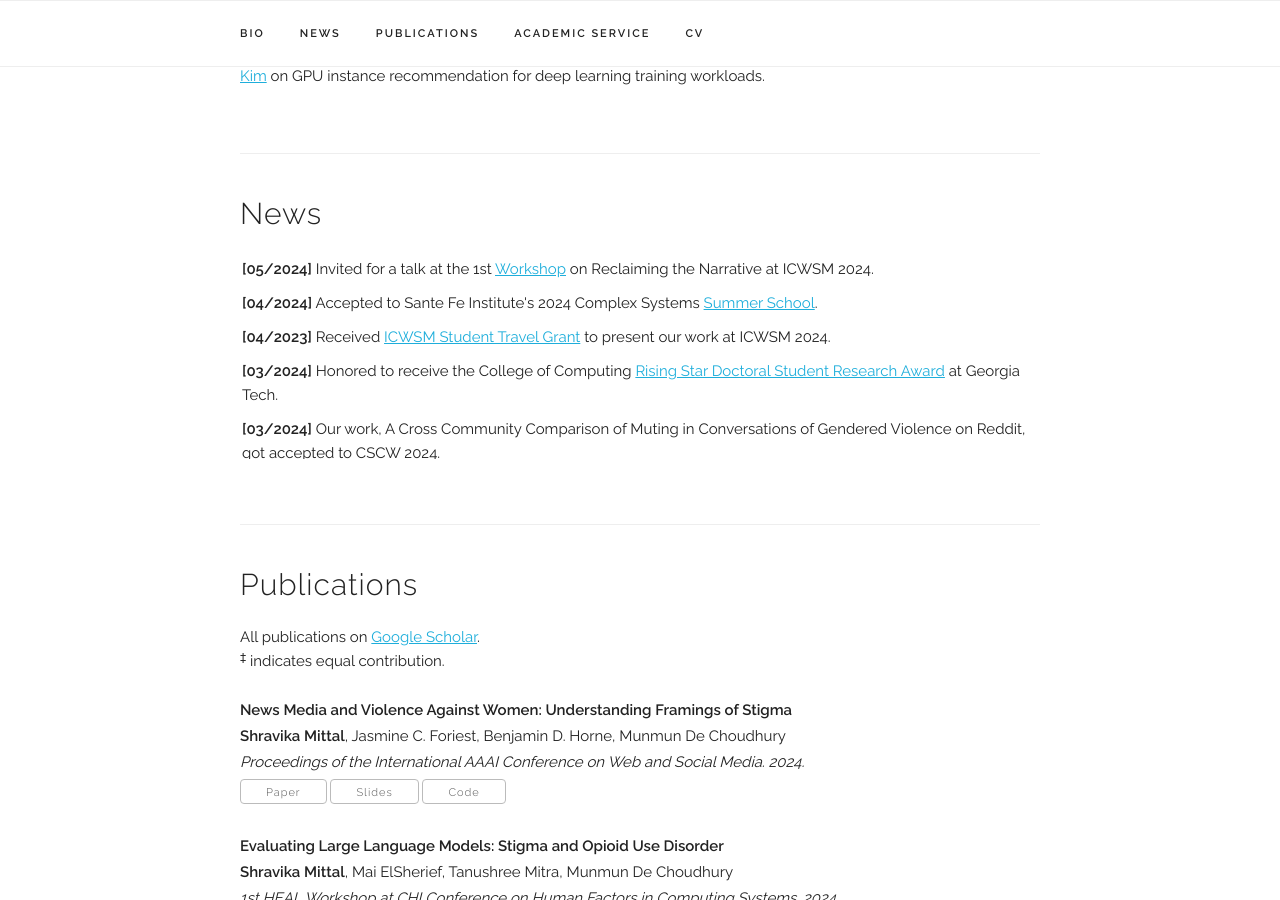
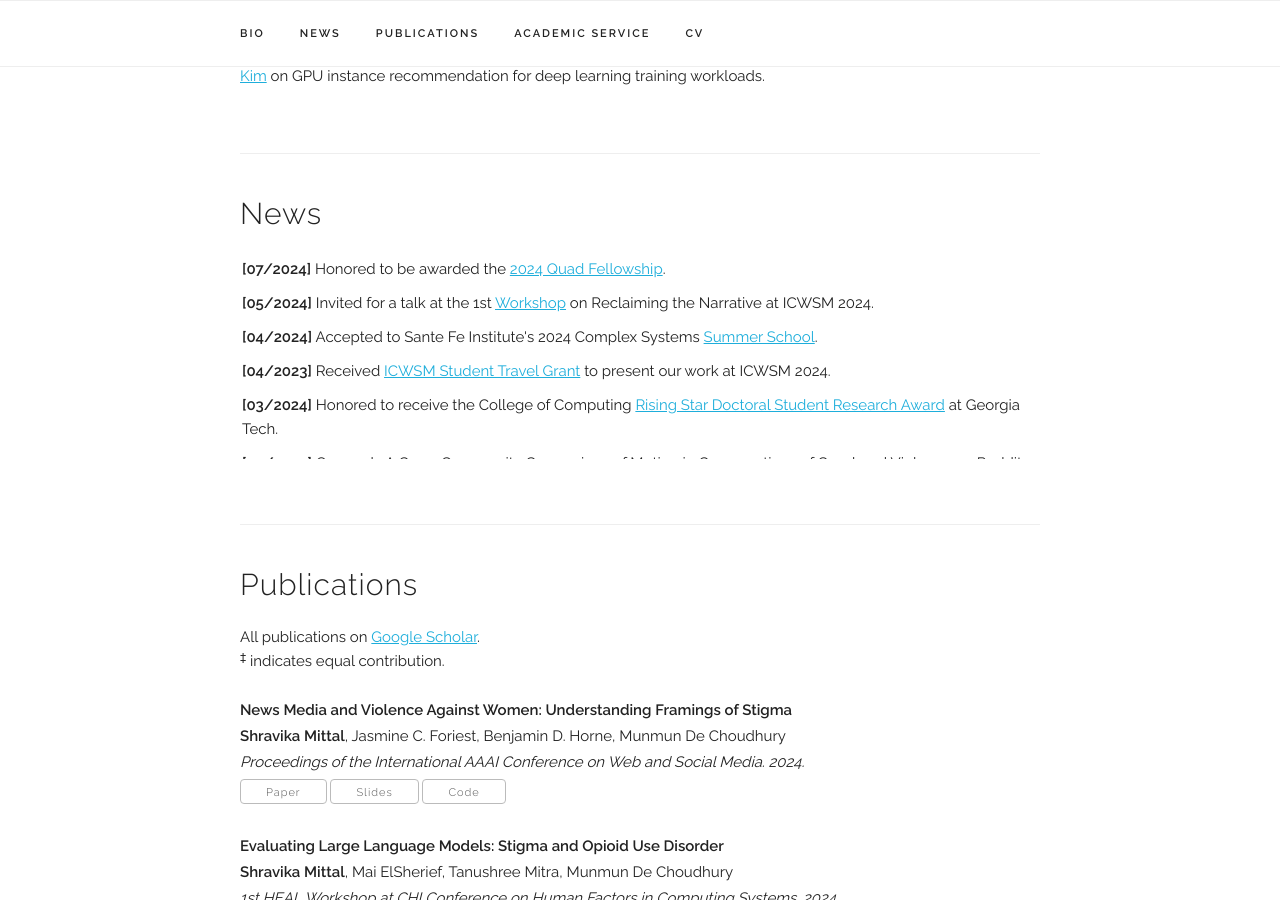
Before and after one commit to mittalshravika/mittalshravika.github.io, a Jekyll site: the page built from index.html, in a window 1280 px wide and 900 px high, scrolled down 662 px. Built offline with Jekyll 4.4.1, drawn with Linux system fonts in a browser that asks for light colours; some web fonts are replaced.

Commit message:
added quad fellowship news

```diff
--- a/index.html
+++ b/index.html
@@ -57,6 +57,12 @@ title: Home
   <h4>News</h4>
 
   <UL style="list-style-type: none; padding: 2px; overflow-y: scroll; height:200px;">
+
+    <li> <b>[07/2024]</b>
+
+       Honored to be awarded the <a href="https://www.quadfellowship.org/2024-quad-fellows">2024 Quad Fellowship</a>.
+
+    </li>
 
     <li> <b>[05/2024]</b>
 
```
